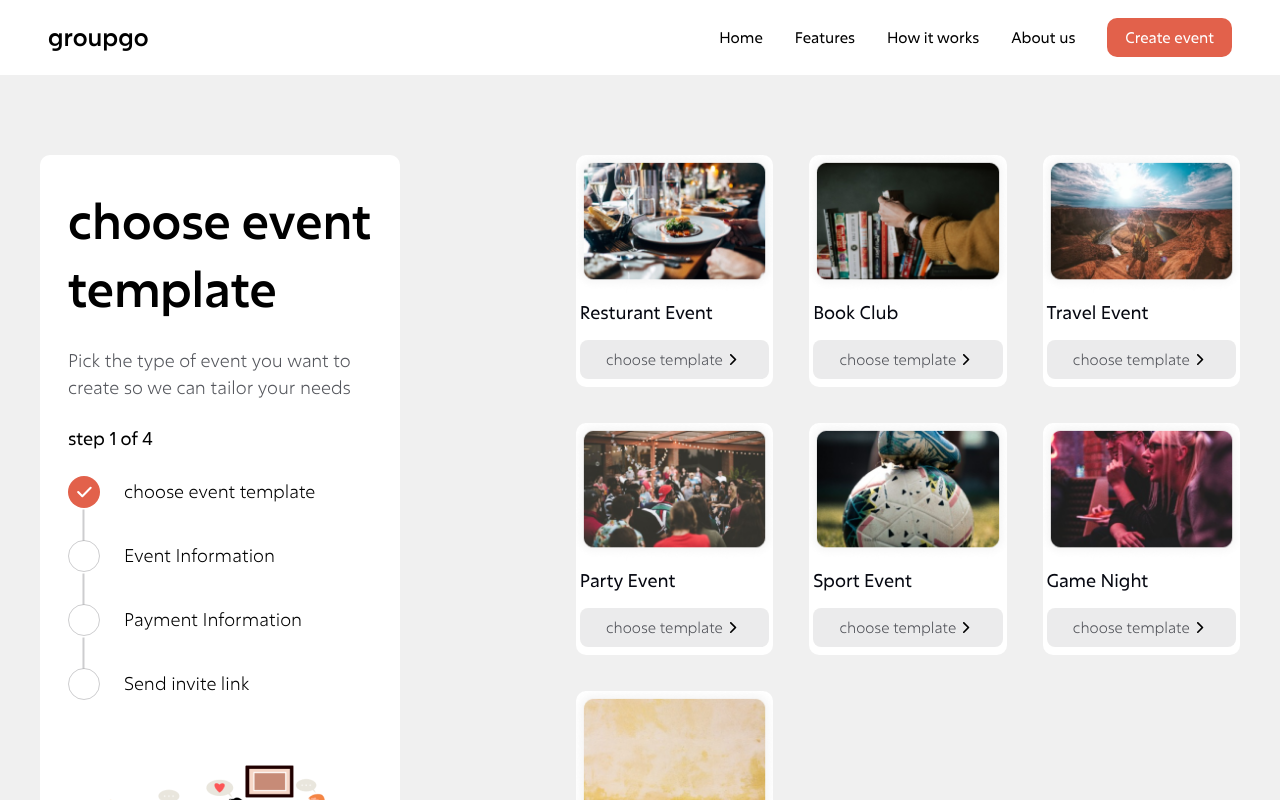
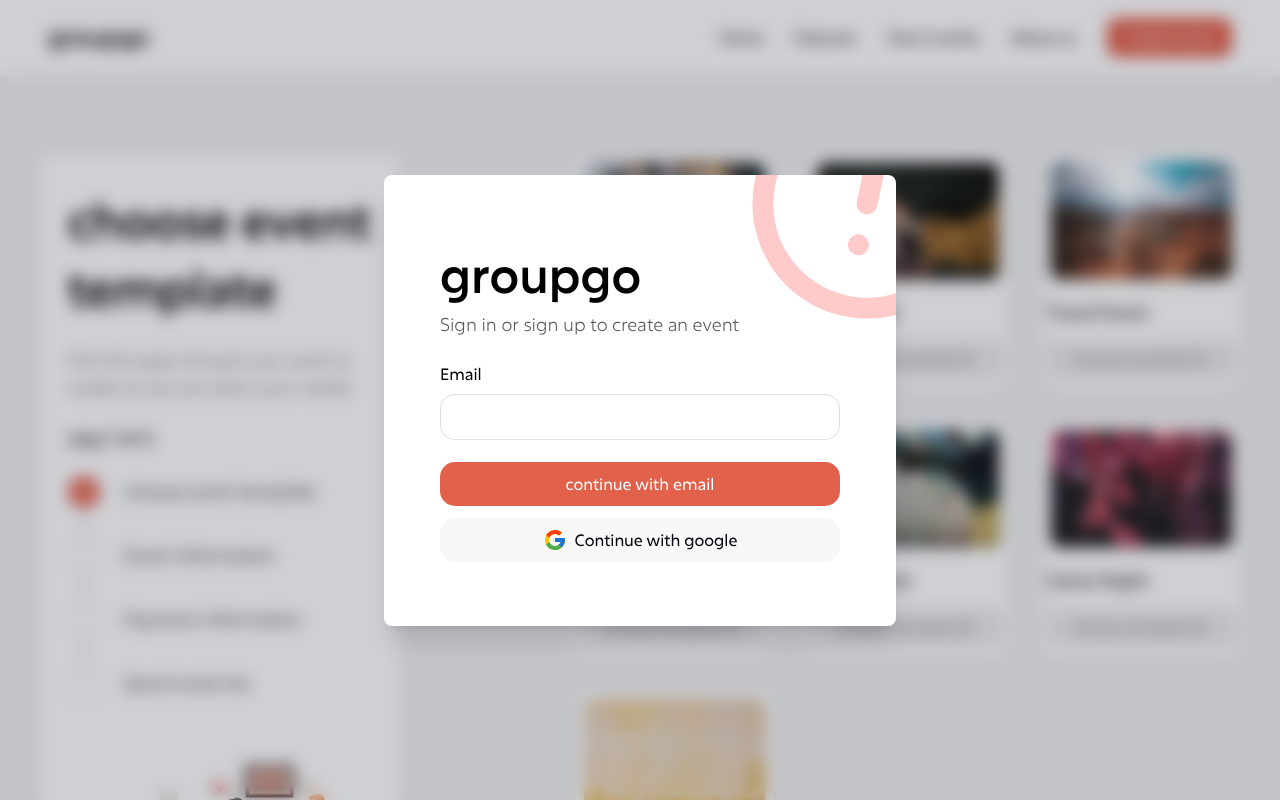
Before and after one commit to timmie20/Group-go-app, a React (Vite) app: page /create in a window 1280 px wide. Shown: the top 800 px of the page. Built offline with nearby package versions, Linux system fonts and the light colour scheme; no server answers.

Commit message:
Added google auth fnctionality

```diff
--- a/src/App.jsx
+++ b/src/App.jsx
@@ -4,8 +4,9 @@
 import { AppProvider } from "./context/AppContext";
 import Home from "./Pages/Home";
 import CreateEvent from "./Pages/CreateEvent";
-import Signin from "./components/Signin";
 import { AuthContextProvider } from "./context/AuthContext";
+import ProtectedRoute from "./utils/ProtectedRoute";
+import Signin from "./components/modals/Signin";
 
 const App = () => {
   return (
@@ -18,7 +19,6 @@
                 <Route index element={<Home />} />
                 <Route path="/create" element={<CreateEvent />} />
               </Route>
-              <Route path="/signin" element={<Signin />} />
             </Routes>
           </AppLayout>
         </AppProvider>
--- a/src/Pages/CreateEvent.jsx
+++ b/src/Pages/CreateEvent.jsx
@@ -1,28 +1,31 @@
-import React, { useContext, useState } from 'react'
-import { Outlet } from 'react-router-dom'
-import StepProgress from '../components/StepProgress'
-import { AppContext } from '../context/AppContext'
-import TemplatePage from '../components/createEvent/TemplatePage'
-import EventInfoPage from '../components/createEvent/EventInfoPage'
-import PaymentPage from '../components/createEvent/PaymentPage'
-import SendInvitationPage from '../components/createEvent/SendInvitationPage'
+import React, { useContext } from "react";
+import StepProgress from "../components/StepProgress";
+import { AppContext } from "../context/AppContext";
+import TemplatePage from "../components/createEvent/TemplatePage";
+import EventInfoPage from "../components/createEvent/EventInfoPage";
+import PaymentPage from "../components/createEvent/PaymentPage";
+import SendInvitationPage from "../components/createEvent/SendInvitationPage";
+import { AuthContext } from "../context/AuthContext";
+import Signin from "../components/modals/Signin";
 
 const CreateEvent = () => {
-  const { currentStep } = useContext(AppContext)
+  const { currentStep } = useContext(AppContext);
+  const { user } = useContext(AuthContext);
 
   const mapping = {
-    "template": <TemplatePage />,
-    "event": <EventInfoPage />,
-    "payment": <PaymentPage />,
-    "invite": <SendInvitationPage />
-  }
+    template: <TemplatePage />,
+    event: <EventInfoPage />,
+    payment: <PaymentPage />,
+    invite: <SendInvitationPage />,
+  };
 
   return (
     <>
-        <StepProgress />
-        { mapping[currentStep.page] }
+      {!user && <Signin />}
+      <StepProgress />
+      {mapping[currentStep.page]}
     </>
-  )
-}
+  );
+};
 
-export default CreateEvent
+export default CreateEvent;
--- a/src/components/Signin.jsx
+++ b/src/components/modals/Signin.jsx
@@ -1,6 +1,7 @@
 import React, { useContext, useEffect } from "react";
-import { AuthContext } from "../context/AuthContext";
+import { AuthContext } from "../../context/AuthContext";
 import { FcGoogle } from "react-icons/fc";
+import { FiAlertCircle } from "react-icons/fi";
 import { AnimatePresence, motion } from "framer-motion";
 import { HiOutlineBellAlert } from "react-icons/hi2";
 
@@ -14,11 +15,25 @@
     user,
     search,
     alertMsg,
+    signInWithGoogle,
   } = useContext(AuthContext);
 
-  useEffect(() => {
-    handleSignInUser();
-  }, [user, navigate, search]);
+  // useEffect(() => {
+  //   handleSignInUser();
+  // }, [user, navigate, search]);
+
+  const handleGoogleSignin = async () => {
+    try {
+      await signInWithGoogle();
+      if (user) {
+        navigate("/create");
+      } else {
+        console.log("unable to sign in");
+      }
+    } catch (error) {
+      console.log(error);
+    }
+  };
 
   return (
     <>
@@ -27,7 +42,6 @@
           initial={{ opacity: 0 }}
           animate={{ opacity: 1 }}
           exit={{ opacity: 0 }}
-          onClick={() => setIsOpen(false)}
           className="fixed inset-0 z-50 grid cursor-pointer place-items-center overflow-y-scroll bg-slate-900/20 p-8 backdrop-blur"
         >
           <motion.div
@@ -37,6 +51,8 @@
             onClick={(e) => e.stopPropagation()}
             className="relative w-full max-w-lg cursor-default overflow-hidden rounded-lg bg-white px-14 py-16 shadow-xl"
           >
+            <FiAlertCircle className="absolute -right-24 -top-24 z-0 rotate-12 text-[250px] text-red-200" />
+
             <form onSubmit={(event) => sendEmailLink(event, email)}>
               <div>
                 <h2>groupgo</h2>
@@ -67,7 +83,10 @@
                   >
                     continue with email
                   </button>
-                  <div className="signin_btn mt-3 flex items-center justify-center gap-2 bg-[#F8F8F8] text-black-clr">
+                  <div
+                    className="signin_btn mt-3 flex items-center justify-center gap-2 bg-[#F8F8F8] text-black-clr"
+                    onClick={handleGoogleSignin}
+                  >
                     <FcGoogle size={24} />
                     <span>Continue with google</span>
                   </div>
--- a/src/context/AuthContext.jsx
+++ b/src/context/AuthContext.jsx
@@ -1,9 +1,11 @@
 import { createContext, useState } from "react";
 import { auth } from "../config/firebase";
 import {
+  GoogleAuthProvider,
   isSignInWithEmailLink,
   sendSignInLinkToEmail,
   signInWithEmailLink,
+  signInWithPopup,
 } from "firebase/auth";
 import { useNavigate, useLocation } from "react-router-dom";
 import { useAuthState } from "react-firebase-hooks/auth";
@@ -18,7 +20,7 @@
   const navigate = useNavigate("");
 
   const actionCodeSettings = {
-    url: "http://localhost:5173/signin?",
+    url: "http://localhost:5173/create",
     handleCodeInApp: true,
   };
 
@@ -36,7 +38,7 @@
 
   const handleSignInUser = () => {
     if (user) {
-      navigate("/create");
+      return;
     } else {
       if (isSignInWithEmailLink(auth, window.location.href)) {
         let email = window.localStorage.getItem("emailForSignIn");
@@ -58,6 +60,11 @@
       }
     }
   };
+
+  const signInWithGoogle = () => {
+    const provider = new GoogleAuthProvider();
+    signInWithPopup(auth, provider);
+  };
   return (
     <AuthContext.Provider
       value={{
@@ -69,6 +76,7 @@
         navigate,
         search,
         alertMsg,
+        signInWithGoogle,
       }}
     >
       {children}
--- /dev/null
+++ b/src/utils/ProtectedRoute.jsx
@@ -0,0 +1,19 @@
+import React, { useContext, useEffect } from "react";
+import { AuthContext } from "../context/AuthContext";
+import { useNavigate } from "react-router-dom";
+import CreateEvent from "../Pages/CreateEvent";
+
+const ProtectedRoute = ({ children }) => {
+  const { user } = useContext(AuthContext);
+  const navigate = useNavigate();
+
+  // useEffect(() => {
+  //   if (user === null) {
+  //     navigate("/signin"), { replace: true };
+  //   }
+  // }, [navigate, user]);
+
+  return children;
+};
+
+export default ProtectedRoute;
```
